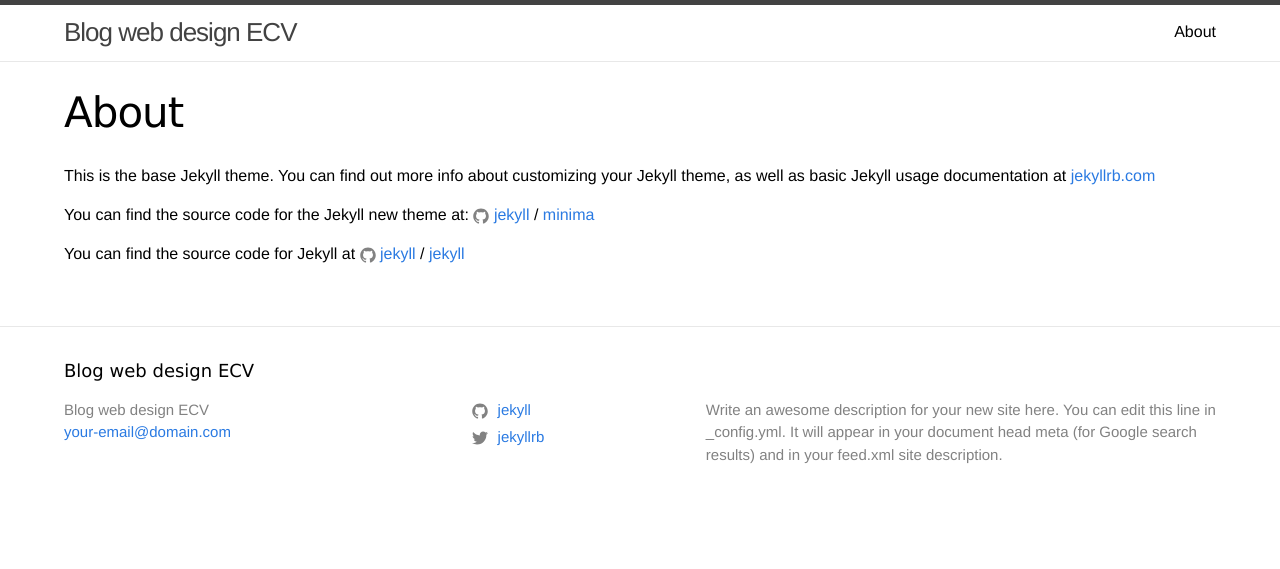
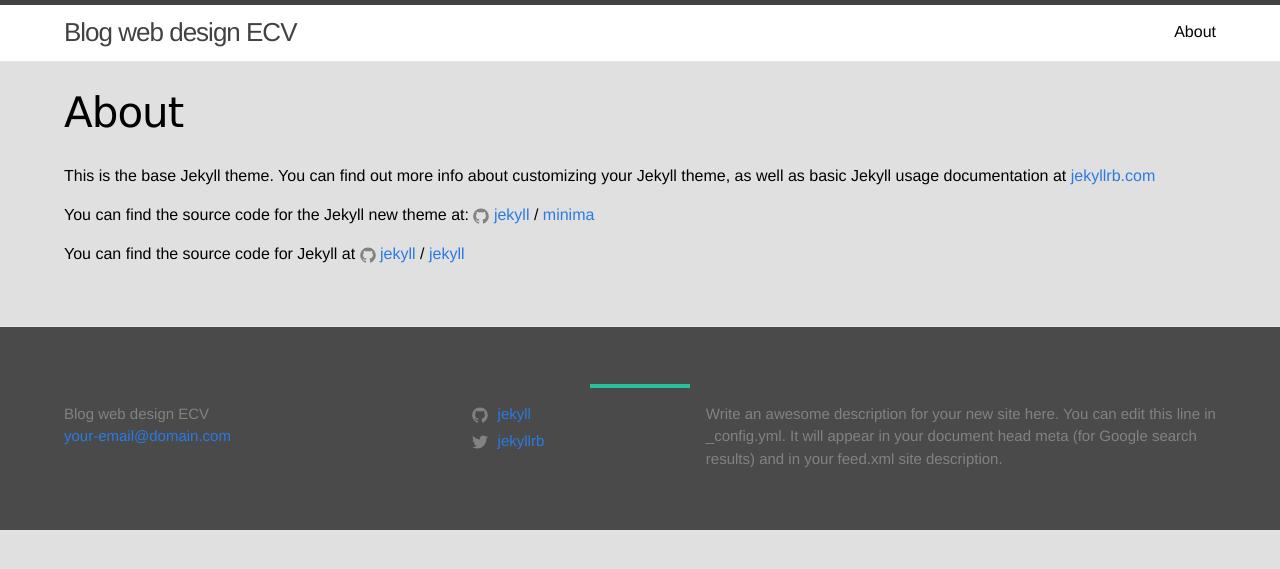
Before and after one commit to ecvwebdesign/ecv-webdesign-blog, a Jekyll site: the page built from about.md, in a window 1280 px wide. Shown: the top 569 px of the page. Built offline with Jekyll 4.4.1, drawn with Linux system fonts in a browser that asks for light colours.

Commit message:
styles added need feedback and pictures

```diff
--- a/_sass/minima/_base.scss
+++ b/_sass/minima/_base.scss
@@ -16,7 +16,7 @@
 body {
   font: $base-font-weight #{$base-font-size}/#{$base-line-height} $base-font-family;
   color: $text-color;
-  background-color: $background-color;
+  background-color: #E0E0E0;
   -webkit-text-size-adjust: 100%;
   -webkit-font-feature-settings: "kern" 1;
      -moz-font-feature-settings: "kern" 1;
@@ -84,15 +84,19 @@
   font-family: verdana;
 }
 
-h2 a {
+h2 {
   font-weight: bold;
   color : #4A4A4A;
+  text-align: center;
   text-transform: uppercase;
   &::after {
     content : " ";
     display : block;
     max-width: 100px;
     border-bottom: 4px solid #2ABF9D;
+    position: relative;
+    left : 50%;
+    transform: translateX(-50%);
   }
 }
 
@@ -213,3 +217,18 @@
     padding-top: 5px;
   }
 }
+
+
+.post-cat {
+  display: flex;
+  flex-direction: column;
+  justify-content: center;
+  align-items: center;
+  position: relative;
+  top: -3em;
+  width : 100px;
+  height: 100px;
+  margin: 0 auto;
+  border-radius: 100%;
+  background-color: #fff;
+}
--- a/_sass/minima/_layout.scss
+++ b/_sass/minima/_layout.scss
@@ -5,7 +5,7 @@
   border-top: 5px solid $grey-color-dark;
   border-bottom: 1px solid $grey-color-light;
   min-height: $spacing-unit * 1.865;
-
+  background-color: #fff;
   // Positioning context for the mobile navigation icon
   position: relative;
 }
@@ -108,6 +108,8 @@
 .site-footer {
   border-top: 1px solid $grey-color-light;
   padding: $spacing-unit 0;
+  background-color: #4A4A4A;
+  color: #fff;
 }
 
 .footer-heading {
@@ -190,11 +192,15 @@
   flex-wrap: wrap;
   justify-content: space-between;
   > li {
-    flex: 1 0 200px;
+    flex: 1 0 320px;
     margin: 0 0 20px 20px;
-    padding: 20px;
+    padding: 0 0 20px 0;
     width: auto;
     height: auto;
+    background-color: #fff;
+  }
+  > li img {
+    width : 100%;
   }
 }
 
```
Also changed, not shown: _layouts/home.html (+5 -4 lines).
